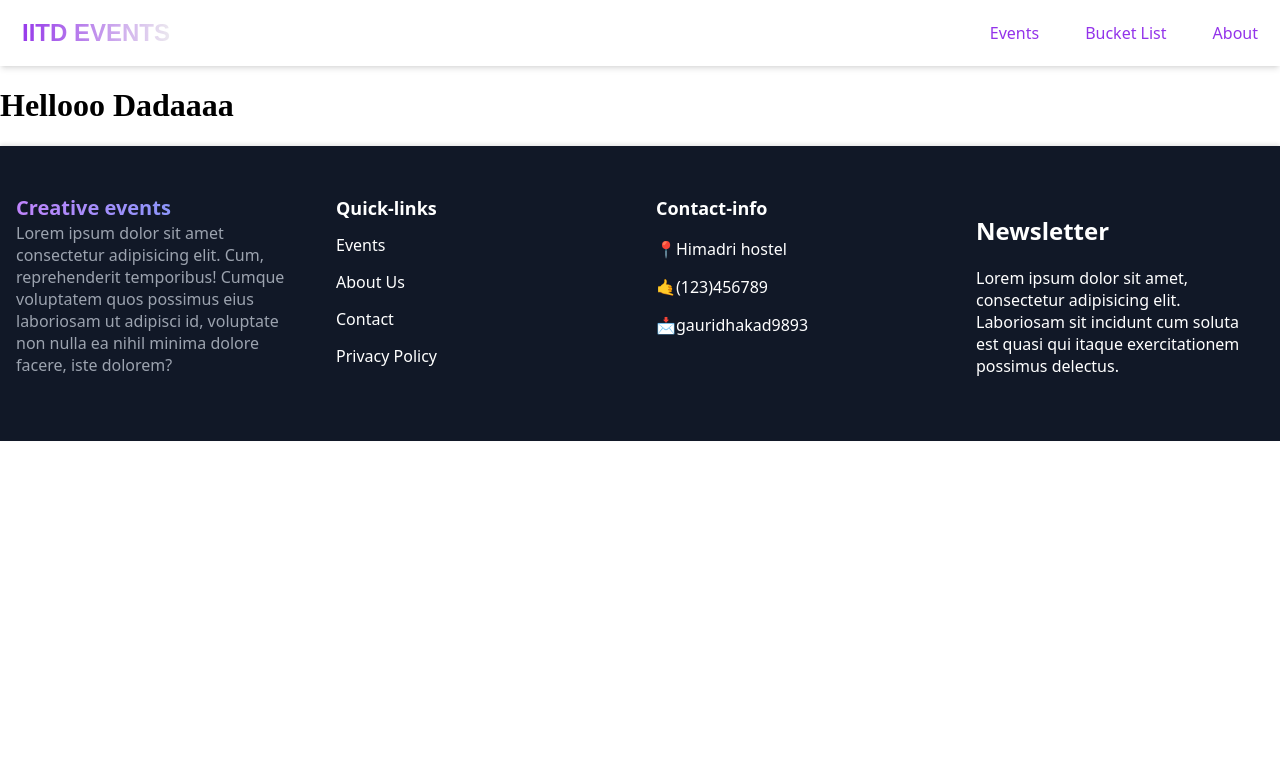
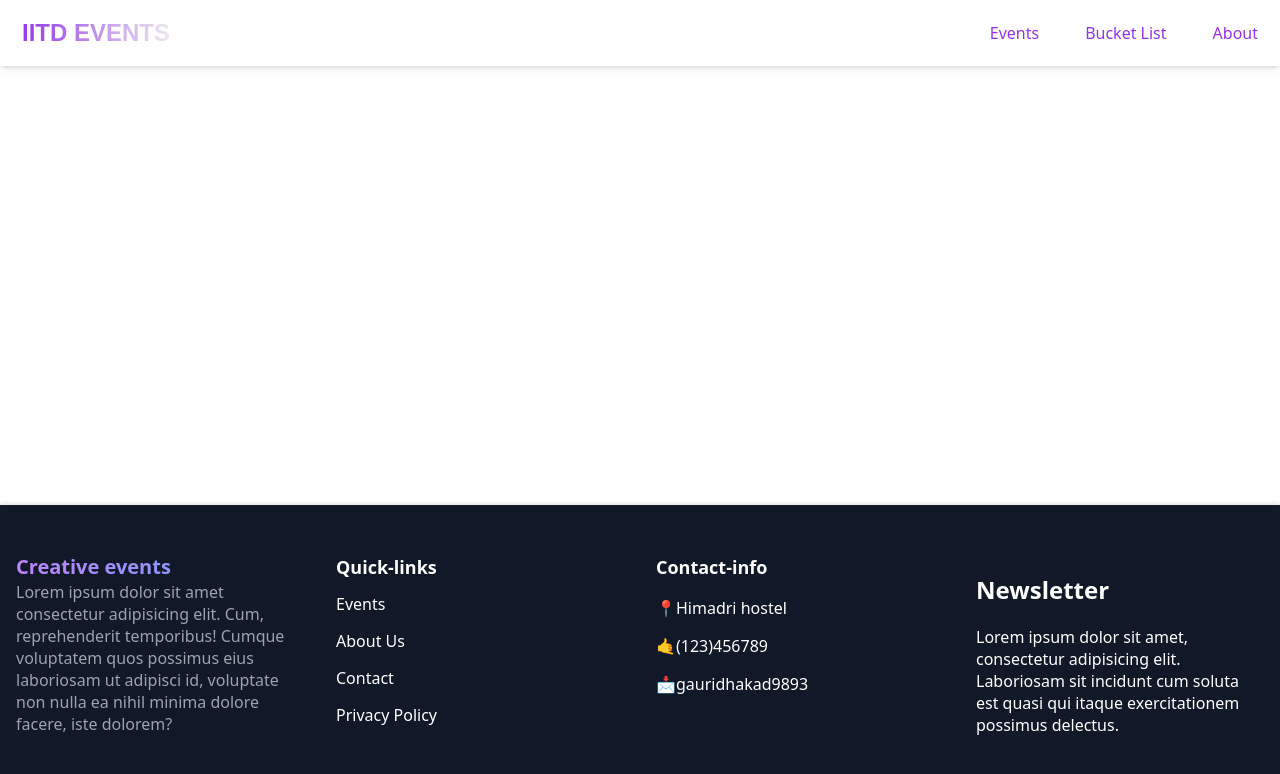
Before and after one commit to Lion-o4/event-planner, an Angular app: page /about-me in a window 1280 px wide. Shown: the top 774 px of the page. Built offline with nearby package versions, Linux system fonts and the light colour scheme.

Commit message:
feat/app.scss:fix scss

```diff
--- a/src/app/Components/about/about.html
+++ b/src/app/Components/about/about.html
@@ -1 +1,3 @@
-<h1>Hellooo Dadaaaa</h1>
+<!-- <div class="main-about">
+  <h1>hello</h1>
+</div> -->
--- a/src/app/app.scss
+++ b/src/app/app.scss
@@ -3,16 +3,16 @@
   flex-direction: column;
   min-height: 100vh;
 }
-// main {
-//   flex: 1 0 auto;
-//   margin: auto;
-//   padding-top: 2rem;
-//   padding-bottom: 2rem;
-//   padding-left: 1rem;
-//   margin-left: 80px;
-//   margin-right: 80px;
-//   padding-right: 1rem;
-// }
+main {
+  flex: 1 0 auto;
+  // margin: auto;
+  // padding-top: 2rem;
+  // padding-bottom: 2rem;
+  // padding-left: 1rem;
+  // margin-left: 80px;
+  // margin-right: 80px;
+  // padding-right: 1rem;
+}
 app-footer {
   flex-shrink: 0;
 }
```
Also changed, not shown: src/app/Components/about/about.scss (+10 -0 lines).
